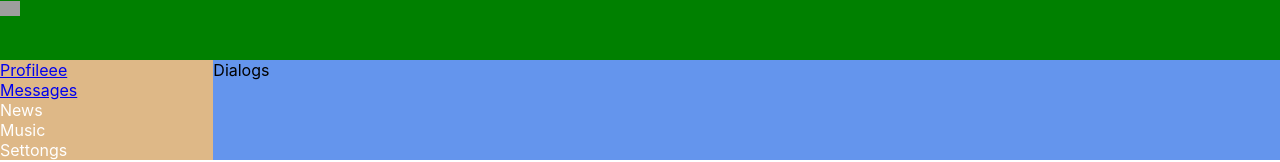
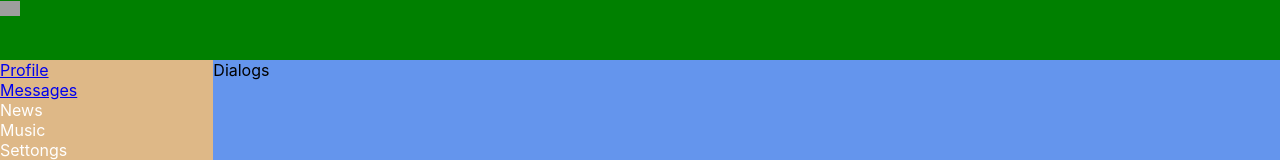
Before and after one commit to Poghosian/First-react-project, a React (Create React App) app: page / in a window 1280 px wide. Shown: the top 162 px of the page. Built offline with nearby package versions, Linux system fonts and the light colour scheme; grey boxes are pictures that could not be loaded.

Commit message:
first commit

```diff
--- a/src/components/Navbar/Navbar.jsx
+++ b/src/components/Navbar/Navbar.jsx
@@ -5,7 +5,7 @@ const Navbar = () => {
     return (
         <nav className={s.nav}>
             <div className={s.item}>
-                <a href='/profile'>Profileee</a>
+                <a href='/profile'>Profile</a>
              </div>
             <div className={`${s.item} ${s.active}`}>
                 <a href='/dialogs '>Messages</a>
```
